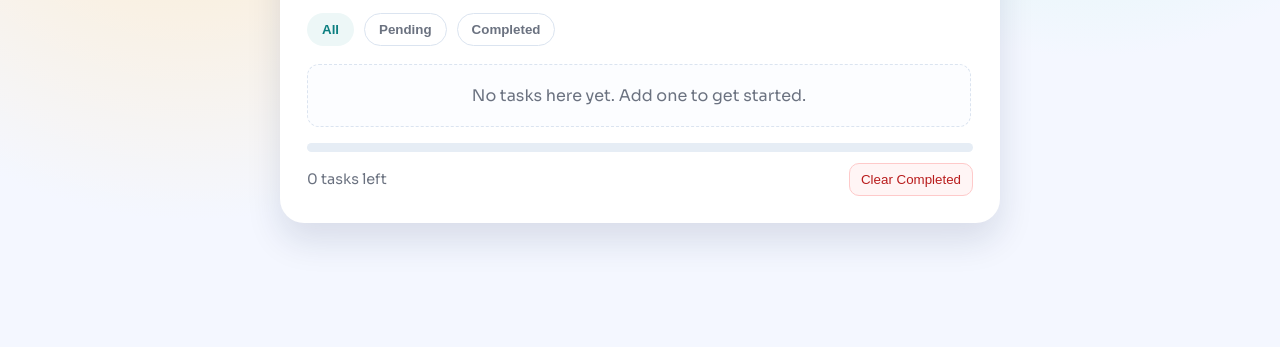
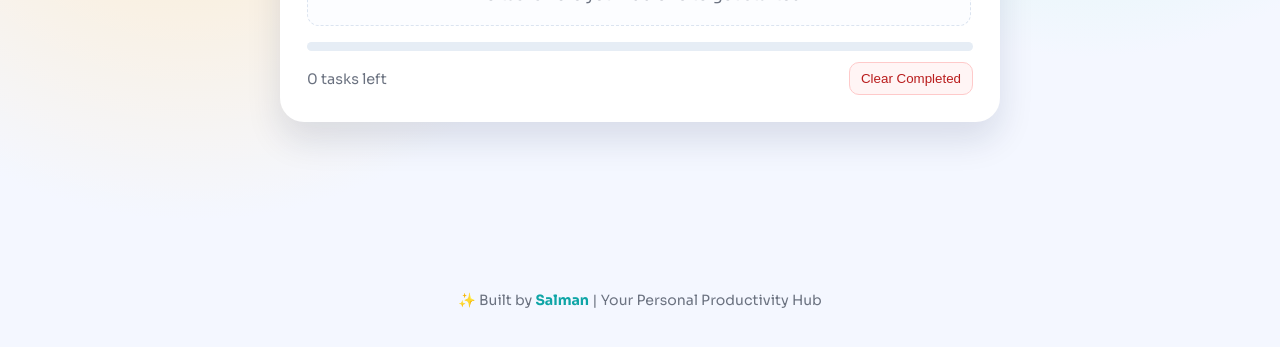
Before and after one commit to salmanpk059/ToDO_jankin_web, a plain HTML site: page index.html in a window 1280 px wide. Shown: the part 381-728 px from the top of the page. Drawn offline with Linux system fonts and the light colour scheme.

Commit message:
Built by Salman

```diff
--- a/index.html
+++ b/index.html
@@ -44,6 +44,10 @@
                 </div>
             </footer>
         </section>
+
+        <footer class="app-footer">
+            <p>✨ Built by <strong>Salman</strong> | Your Personal Productivity Hub</p>
+        </footer>
     </main>
     <script src="script.js"></script>
 </body>
--- a/style.css
+++ b/style.css
@@ -259,6 +259,24 @@ body {
     }
 }
 
+.app-footer {
+    text-align: center;
+    margin-top: 18px;
+    padding: 14px 20px;
+    font-size: 0.88rem;
+    color: var(--text-soft);
+    animation: fadeSlide 0.4s ease-out 0.15s both;
+}
+
+.app-footer p {
+    margin: 0;
+}
+
+.app-footer strong {
+    color: var(--brand);
+    font-weight: 700;
+}
+
 @media (max-width: 540px) {
     .app-card {
         border-radius: 18px;
```
